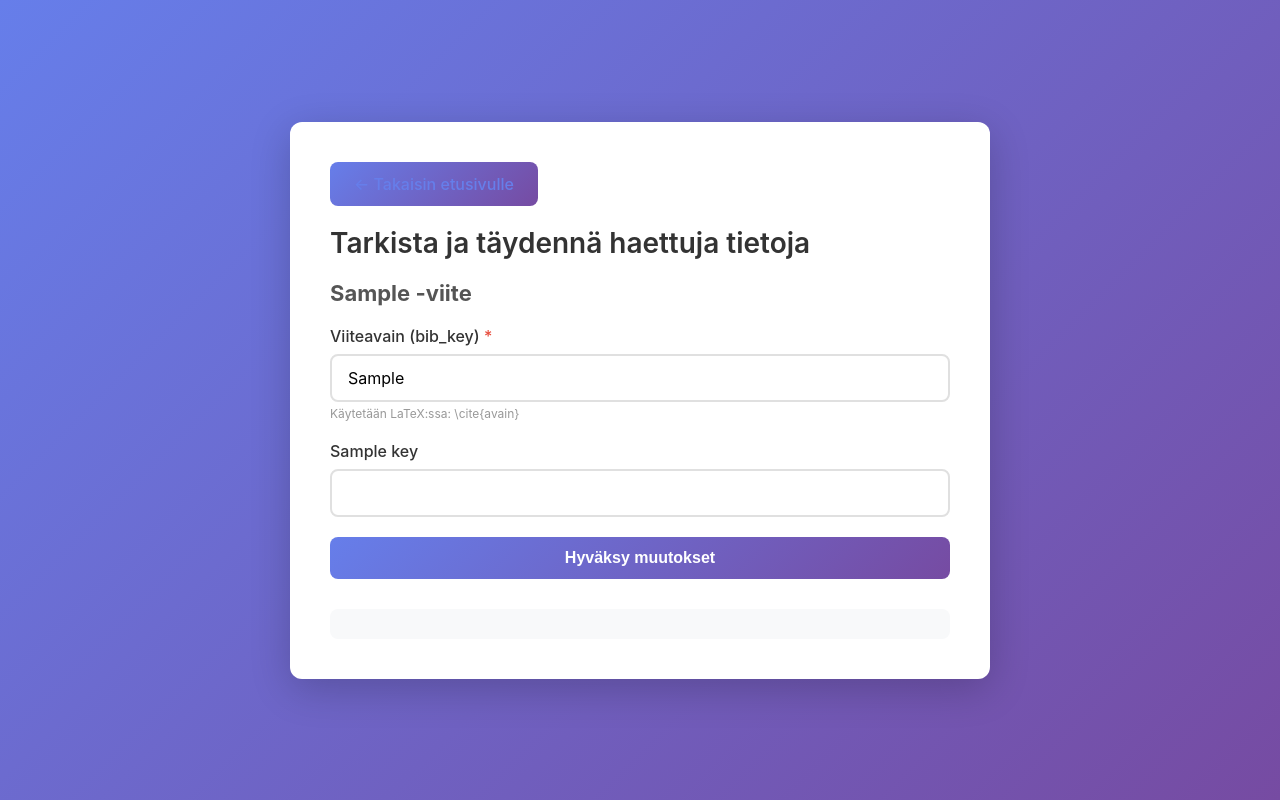
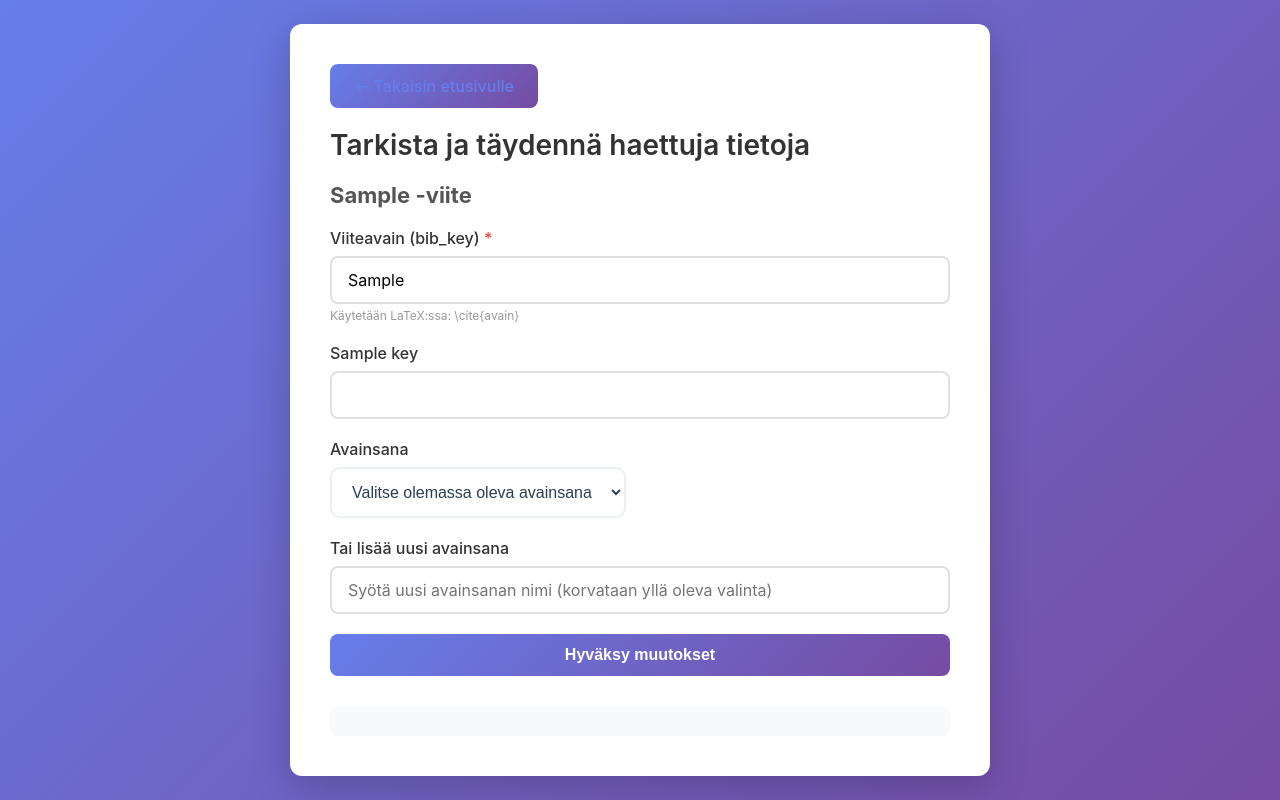
Before and after one commit to leevipun/outi-latex, a Flask app: template src/templates/add_reference.html in a window 1280 px wide. Run offline with Flask 3, Linux system fonts and the light colour scheme; the template is opened without the code that fills it: most values are stand-ins (such as "Sample title", 1, 10 or a date in 2020).

Commit message:
Add tag selection to /add

```diff
--- a/src/templates/add_reference.html
+++ b/src/templates/add_reference.html
@@ -75,6 +75,21 @@
             </div>
             {% endfor %}
 
+            <div class="form-group">
+                <label for="category">Avainsana</label>
+                <select id="category" name="category">
+                    <option value="">Valitse olemassa oleva avainsana</option>
+                    {% for tag in tags %}
+                    <option value="{{ tag.id }}">{{ tag.name }}</option>
+                    {% endfor %}
+                </select>
+            </div>
+
+            <div class="form-group">
+                <label for="new_tag">Tai lisää uusi avainsana</label>
+                <input type="text" id="new_tag" name="new_tag" placeholder="Syötä uusi avainsanan nimi (korvataan yllä oleva valinta)" />
+            </div>
+
             <div class="button-group">
                 <button type="submit" class="button-primary" id="save-reference-button">{% if pre_filled_values %}Hyväksy muutokset{% else %}Tallenna viite{% endif %}</button>
             </div>
```
